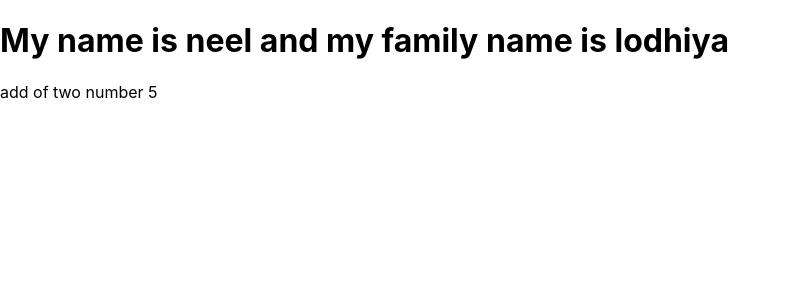
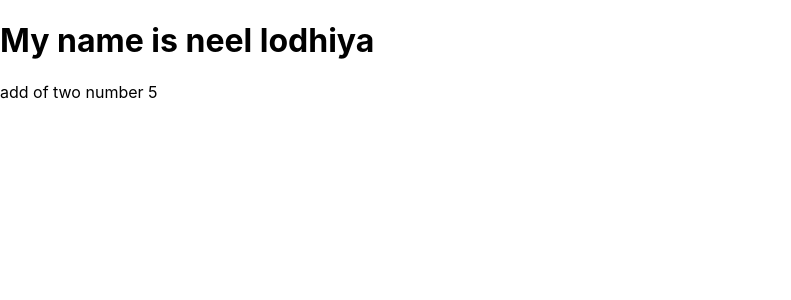
Before and after one commit to Neel050302/react_demo, a React (Create React App) app: page / in a window 1280 px wide. Shown: the top 300 px of the page, without its empty margins (0-791 px from the left). Built offline with nearby package versions, Linux system fonts and the light colour scheme.

Commit message:
template literals

```diff
--- a/src/index.js
+++ b/src/index.js
@@ -7,7 +7,7 @@ const lname= "lodhiya";
 /* only use expression not use statement */
 
 ReactDOM.render(<>
-  <h1>My name is {fname} and my family name is {lname} </h1>
+  <h1>{`My name is ${fname}  ${lname}`} </h1>
   <p> add of two number {2+3}</p>
 </>
 
```
